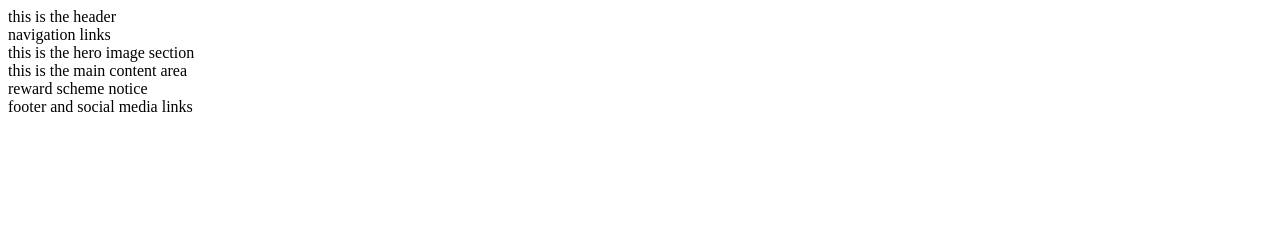
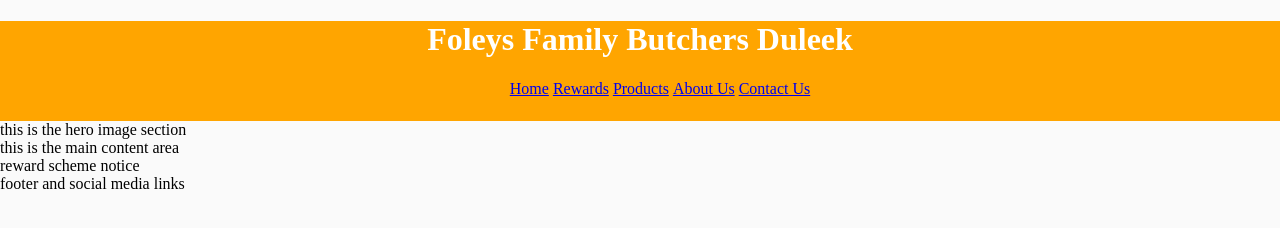
Before and after one commit to BrianStritch/P1-Foleys-Family-Butchers, a plain HTML site: page index.html in a window 1280 px wide. Drawn offline with Linux system fonts and the light colour scheme.

Commit message:
add basic header structure and links

```diff
--- a/assets/css/style.css
+++ b/assets/css/style.css
@@ -0,0 +1,19 @@
+body{
+    background-color: #fafafa;
+    margin: 0;
+}
+
+header{
+    background-color: orange;
+    width: 100%;
+    height: 100px;
+    text-align: center;
+    font-size: 100%;
+    color: white;
+    text-transform: capitalize;
+
+}
+li{
+    display: inline;
+
+}
--- a/index.html
+++ b/index.html
@@ -4,11 +4,21 @@
     <meta charset="UTF-8">
     <meta http-equiv="X-UA-Compatible" content="IE=edge">
     <meta name="viewport" content="width=device-width, initial-scale=1.0">
+    <link rel="stylesheet" href="/assets/css/style.css">
     <title>Document</title>
 </head>
 <body>
-    <header> this is the header
-        <nav>navigation links</nav>
+    <header>
+        <h1>Foleys family butchers duleek</h1>
+        <nav>
+            <ul>
+                <li><a href="index.html">Home</a></li>
+                <li><a href="#">Rewards</a></li>
+                <li><a href="#">Products</a></li>
+                <li><a href="#">About us</a></li>
+                <li><a href="#">contact us</a></li>
+            </ul>
+        </nav>
     </header>
     <section>this is the hero image section</section>
     <section>this is the main content area</section>
```
